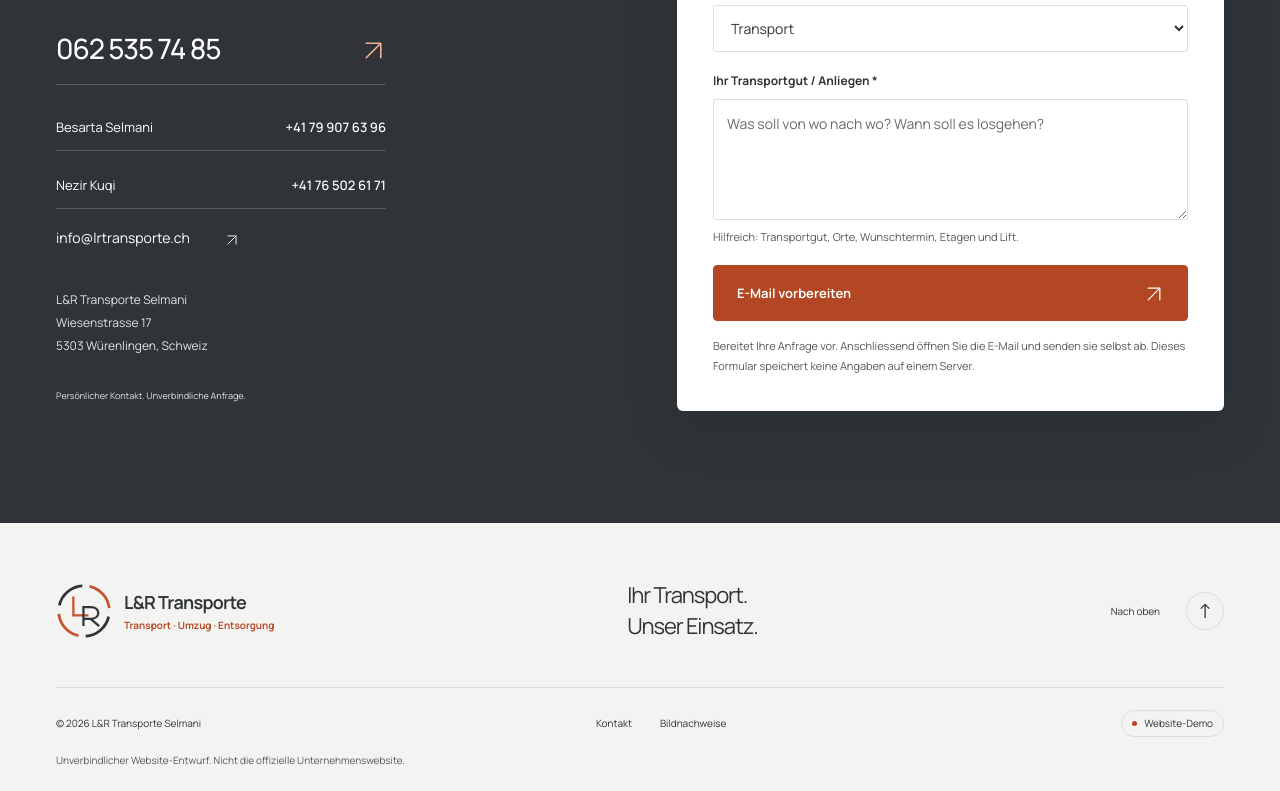
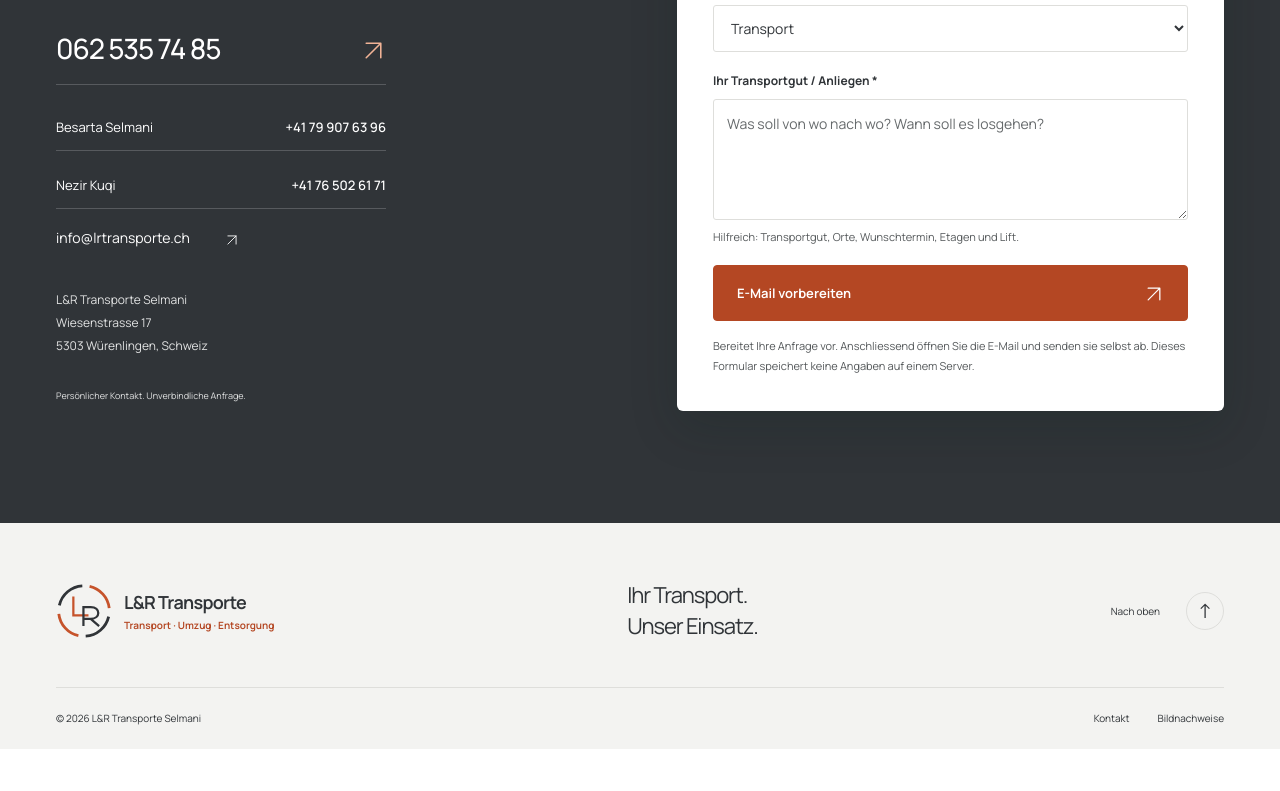
Before and after one commit to vedathaxhiaj88/lr-transporte, a website: page index.html in a window 1280 px wide. Shown: the part 4555-5346 px from the top of the page. After the commit the page ends 5304 px from the top, so only its background shows below. Drawn offline with Linux system fonts and the light colour scheme.

Commit message:
Remove demo disclaimer from production website footer

```diff
--- a/index.html
+++ b/index.html
@@ -1074,14 +1074,7 @@
             <a href="#kontakt">Kontakt</a
             ><a href="bildnachweise.html">Bildnachweise</a>
           </div>
-          <span class="demo-badge"
-            ><span aria-hidden="true"></span> Website-Demo</span
-          >
         </div>
-        <p class="demo-note">
-          Unverbindlicher Website-Entwurf. Nicht die offizielle
-          Unternehmenswebsite.
-        </p>
       </div>
     </footer>
   </body>
```
